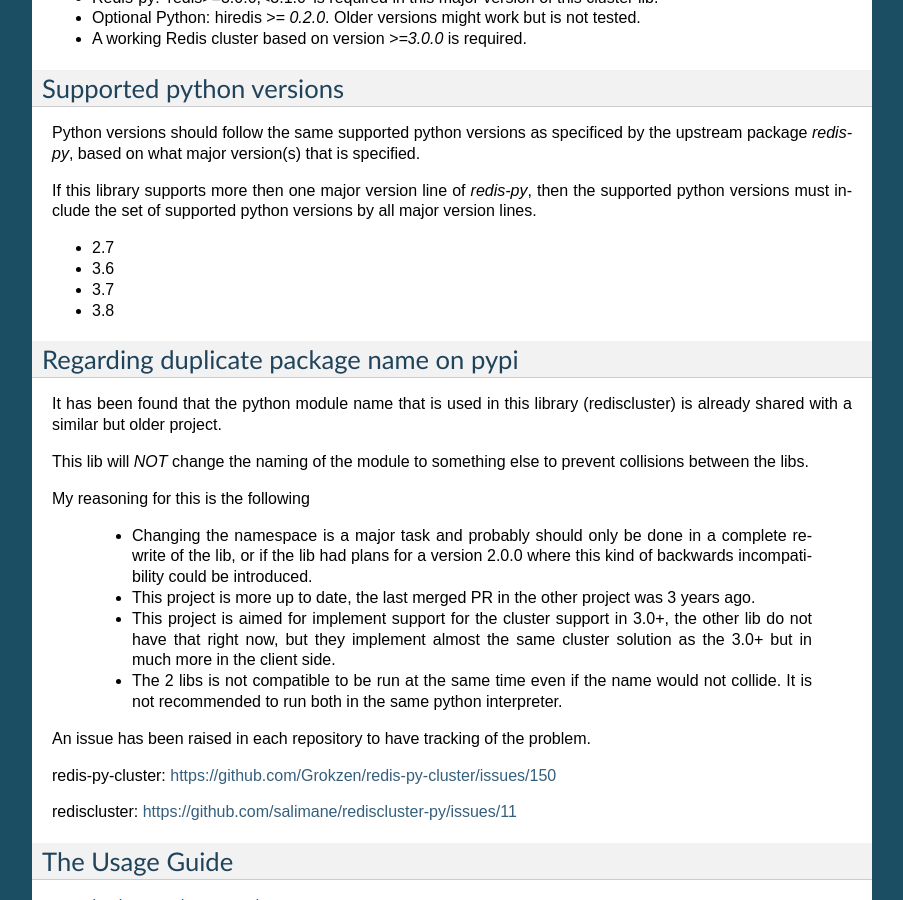
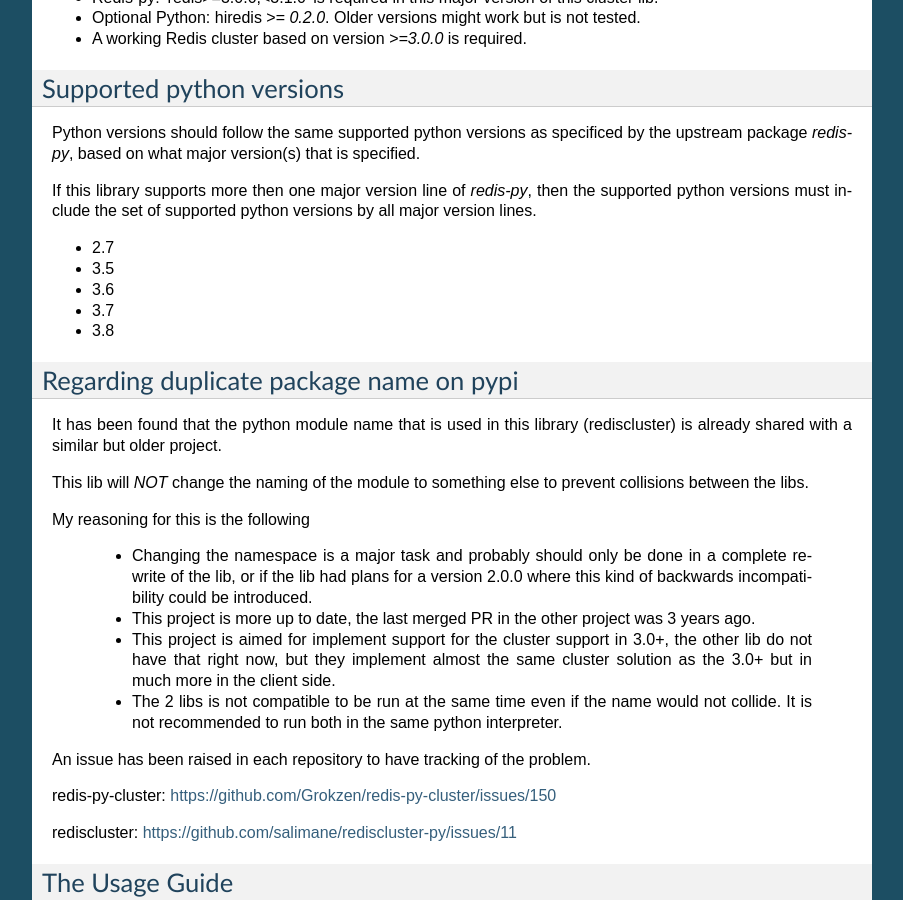
Before and after one commit to Grokzen/redis-py-cluster, a Sphinx documentation site: the page built from docs/index.rst, in a window 1280 px wide and 900 px high, scrolled down 1194 px. Shown: the whole window, without its empty margins (198-1101 px from the left). Built offline with Sphinx 7.4.7, drawn with Linux system fonts in a browser that asks for light colours.

Commit message:
added back python 3.5 support

```diff
--- a/docs/index.rst
+++ b/docs/index.rst
@@ -89,6 +89,7 @@
 If this library supports more then one major version line of `redis-py`, then the supported python versions must include the set of supported python versions by all major version lines.
 
 - 2.7
+- 3.5
 - 3.6
 - 3.7
 - 3.8
--- a/docs/upgrading.rst
+++ b/docs/upgrading.rst
@@ -6,7 +6,7 @@
 2.0.0 --> 2.1.0
 ---------------
 
-Python3 version must now be one of 3.6, 3.7, 3.8
+Python3 version must now be one of 3.5, 3.6, 3.7, 3.8
 
 
 1.3.x --> 2.0.0
```
Also changed, not shown: .travis.yml, 1 other file.
